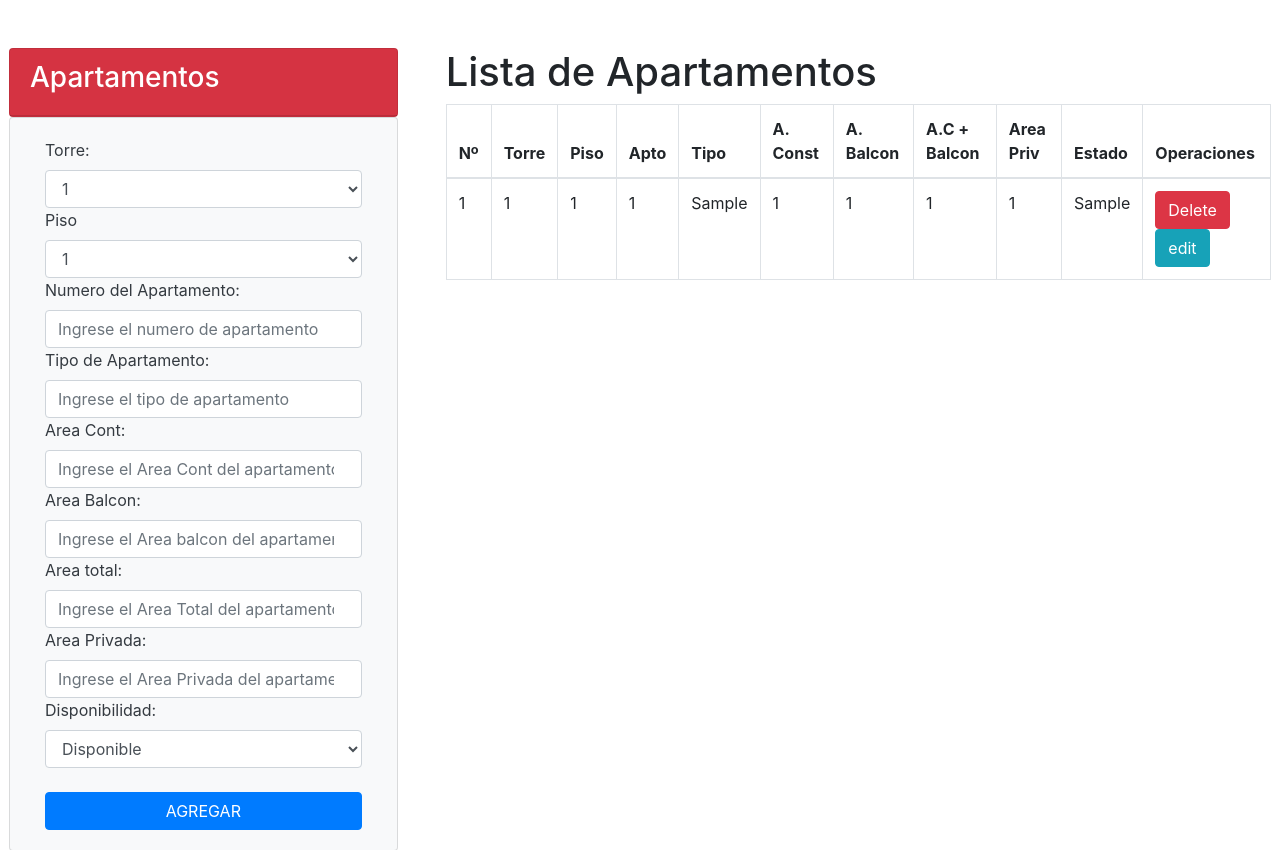
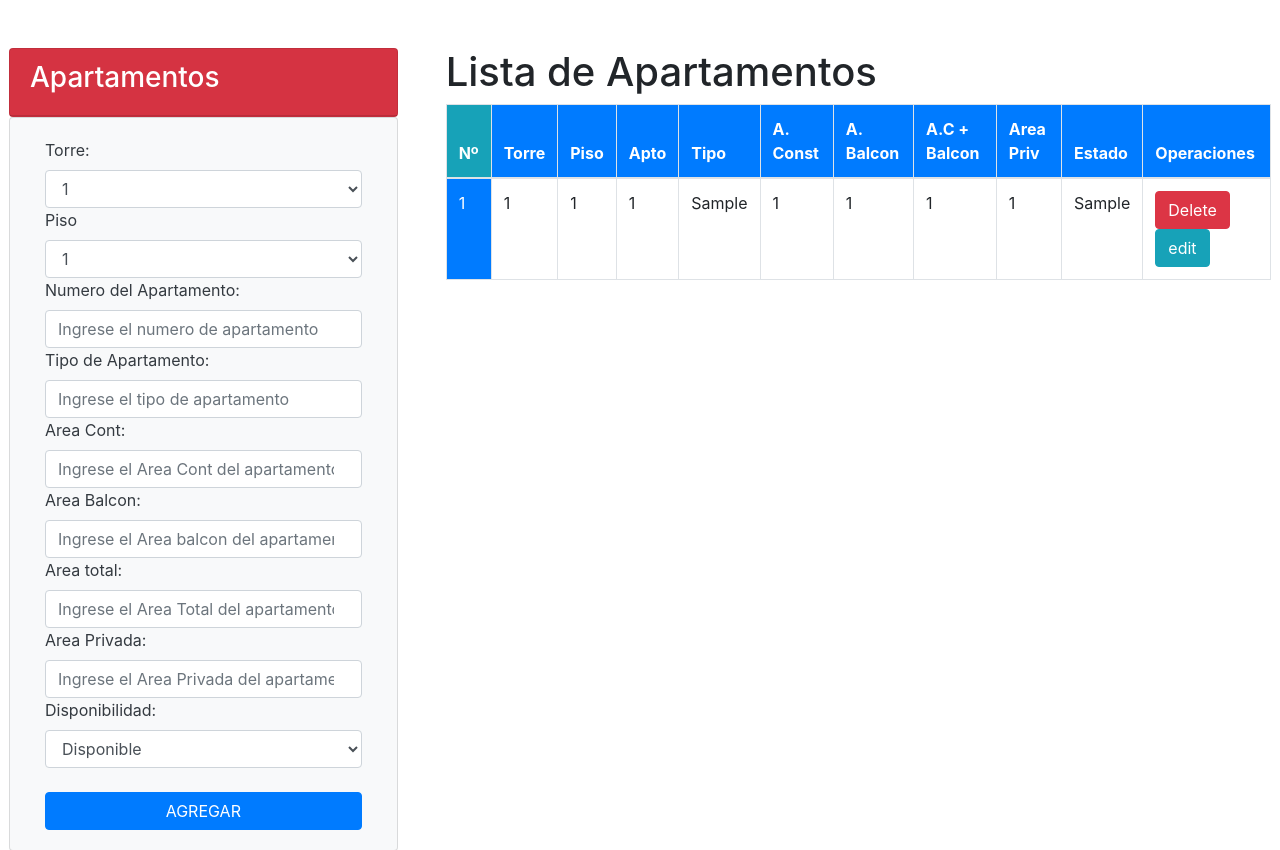
Before and after one commit to GEORIS/fullstacks, a Node server app: page / in a window 1280 px wide. Shown: the part 56-906 px from the top of the page. Run offline with Node 20, Linux system fonts and the light colour scheme; tables that the repository leaves empty hold one stand-in row (values such as "Sample post"); some libraries are stand-ins or nearby versions.

Commit message:
[V2.1crud] Cambio en la tabla

```diff
--- a/src/views/index.ejs
+++ b/src/views/index.ejs
@@ -106,24 +106,24 @@
             <h1>Lista de Apartamentos</h1>
 
             <tr>
-                <th>Nº</th>
-                <th>Torre</th>
-                <th>Piso</th>
-                <th>Apto</th>
-                <th>Tipo</th>
-                <th>A. Const</th>
-                <th>A. Balcon</th>
-                <th>A.C + Balcon</th>
-                <th>Area Priv</th>
-                <th>Estado</th>
-                <th>Operaciones</th>
+                <th class="btn-info">Nº</th>
+                <th class="btn-primary">Torre</th>
+                <th class="btn-primary">Piso</th>
+                <th class="btn-primary">Apto</th>
+                <th class="btn-primary">Tipo</th>
+                <th class="btn-primary">A. Const</th>
+                <th class="btn-primary">A. Balcon</th>
+                <th class="btn-primary">A.C + Balcon</th>
+                <th class="btn-primary">Area Priv</th>
+                <th class="btn-primary">Estado</th>
+                <th class="btn-primary">Operaciones</th>
             </tr>
         </thead>
 <!-- INSERTAR DATOS A LA BD      -->
         <tbody>
 <% for(var i = 0; i < tasks.length; i++){ %>
 <tr>
-<td> <%= i + 1 %></td>
+<td class="btn-primary"> <%= i + 1 %></td>
 <td> <%= tasks[i].torre %></td>
 <td> <%= tasks[i].piso %></td>
 <td> <%= tasks[i].apto %></td>
```
